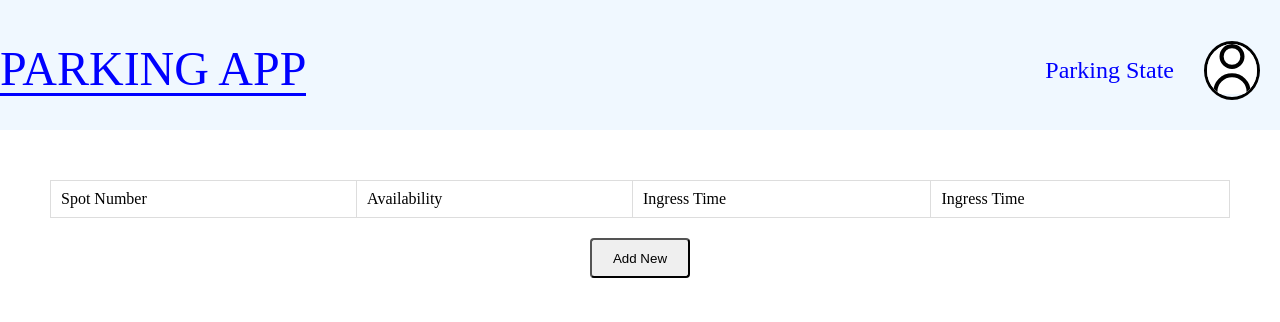
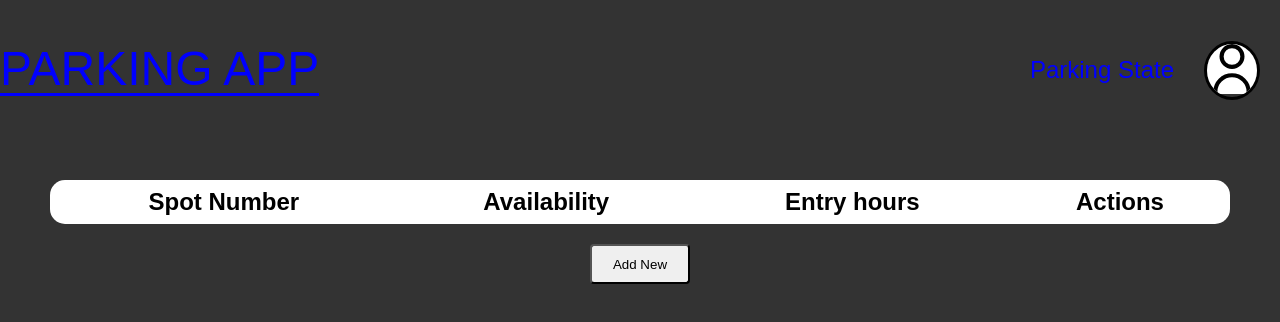
Before and after one commit to marianotravella1/cocheras-tup, an Angular app: page /parking-state in a window 1280 px wide. Shown: the top 322 px of the page. Built offline with nearby package versions, Linux system fonts and the light colour scheme.

Commit message:
parking-state improvement

```diff
--- a/src/app/pages/parking-state/parking-state.component.html
+++ b/src/app/pages/parking-state/parking-state.component.html
@@ -1,3 +1,4 @@
+<body>
   <header>
       <div class="logo-container">
           <p class="logo">PARKING APP</p>
@@ -21,7 +22,7 @@
                 <th>{{tableHeader.c1}}</th>
                 <th>{{tableHeader.c2}}</th>
                 <th>{{tableHeader.c3}}</th>
-              <th>{{tableHeader.c3}}</th>
+                <th>{{tableHeader.c4}}</th>
               </tr>
             </thead>
             <tbody>
@@ -50,16 +51,19 @@
         <button class="btn-admin" (click)="deleteAll()">Delete All</button>
       </div>
       } @else {
+        <div class="table-container">
           <table class="styled-table">
             <thead>
               <tr>
                 <th>{{tableHeader.c1}}</th>
                 <th>{{tableHeader.c2}}</th>
                 <th>{{tableHeader.c3}}</th>
-            <th>{{tableHeader.c3}}</th>
+                <th>{{tableHeader.c4}}</th>
               </tr>
             </thead>
           </table>
+        </div>
         <button class="btn-admin" (click)="addNew()">Add New</button>
       }
   </main>
+</body>
--- a/src/app/pages/parking-state/parking-state.component.scss
+++ b/src/app/pages/parking-state/parking-state.component.scss
@@ -1,5 +1,11 @@
+body {
+  background-color: #333;
+  height: 100vh;
+  font-family: Arial, Helvetica, sans-serif;
+}
+
 header {
-    background-color: aliceblue;
+  background-color: #333;
   display: flex;
   justify-content: space-between;
   align-items: center;
@@ -33,15 +39,14 @@ header {
   }
 }
 
-
-.page-parking-state{
+.page-parking-state {
   height: 100vh;
   background: radial-gradient(circle, #0a192f, #020c1b 60%);
   display: flex;
   flex-direction: column;
 }
 
-  header{
+header {
   display: flex;
   flex-direction: row;
   justify-content: space-between;
@@ -49,7 +54,7 @@ header {
   padding-right: 20px;
 }
 
-  .h2-app{
+.h2-app {
   width: 25%;
   text-align: end;
   font-size: 3rem;
@@ -68,7 +73,7 @@ header {
   }
 }
 
-  nav{
+nav {
   display: flex;
   width: 15%;
   flex-direction: row;
@@ -76,18 +81,18 @@ header {
   justify-content: space-between;
 }
 
-  .page-name{
+.page-name {
   color: #f1f1f1;
   font-size: 1.25rem;
 }
 
-  .profile-pic{
+.profile-pic {
   background-color: aliceblue;
   border-radius: 55%;
   width: 30px;
 }
 
-  main{
+main {
   display: flex;
   flex-direction: column;
   align-items: center;
@@ -95,10 +100,11 @@ header {
   margin: 50px;
 }
 
-  .table-container{
+.table-container {
   max-height: 480px;
   width: 100%;
   overflow-y: auto;
+  border-radius: 15px;
 }
 
 .styled-table {
@@ -106,39 +112,40 @@ header {
   border-collapse: collapse;
   align-self: center;
   justify-items: center;
+  th, td {
+    font-size: 1.5rem;
+    padding: 10px;
+    text-align: center;
   }
-
-  .styled-table th,
-  .styled-table td {
-    padding: 10px;
-    border: 1px solid #ddd;
-    text-align: left;
+  th {
+    font-weight: bold;
   }
-
-  .styled-table tr:nth-child(odd) {
+  tr:nth-child(odd) {
     background-color: white;
   }
-
-  .styled-table tbody {
+  tbody {
     background-color: #ddd;
     color: black;
   }
+}
 
-  .available{
+
+
+.available {
   background-color: rgb(86, 246, 193);
 }
 
-  .btn-deleteThat{
+.btn-deleteThat {
   background-color: none;
 }
 
-  .btn-container{
+.btn-container {
   display: flex;
   flex-direction: column;
   gap: 15px;
 }
 
-  .btn-admin{
+.btn-admin {
   height: 40px;
   width: 100px;
   border-radius: 4px;
--- a/src/app/pages/parking-state/parking-state.component.ts
+++ b/src/app/pages/parking-state/parking-state.component.ts
@@ -19,7 +19,7 @@ export class ParkingStateComponent {
   tableHeader = {
     c1: 'Spot Number',
     c2: 'Availability',
-    c3: 'Ingress Time',
+    c3: 'Entry hours',
     c4: 'Actions'
   }
 
```
Lines whose indentation alone changed are shown as unchanged.
